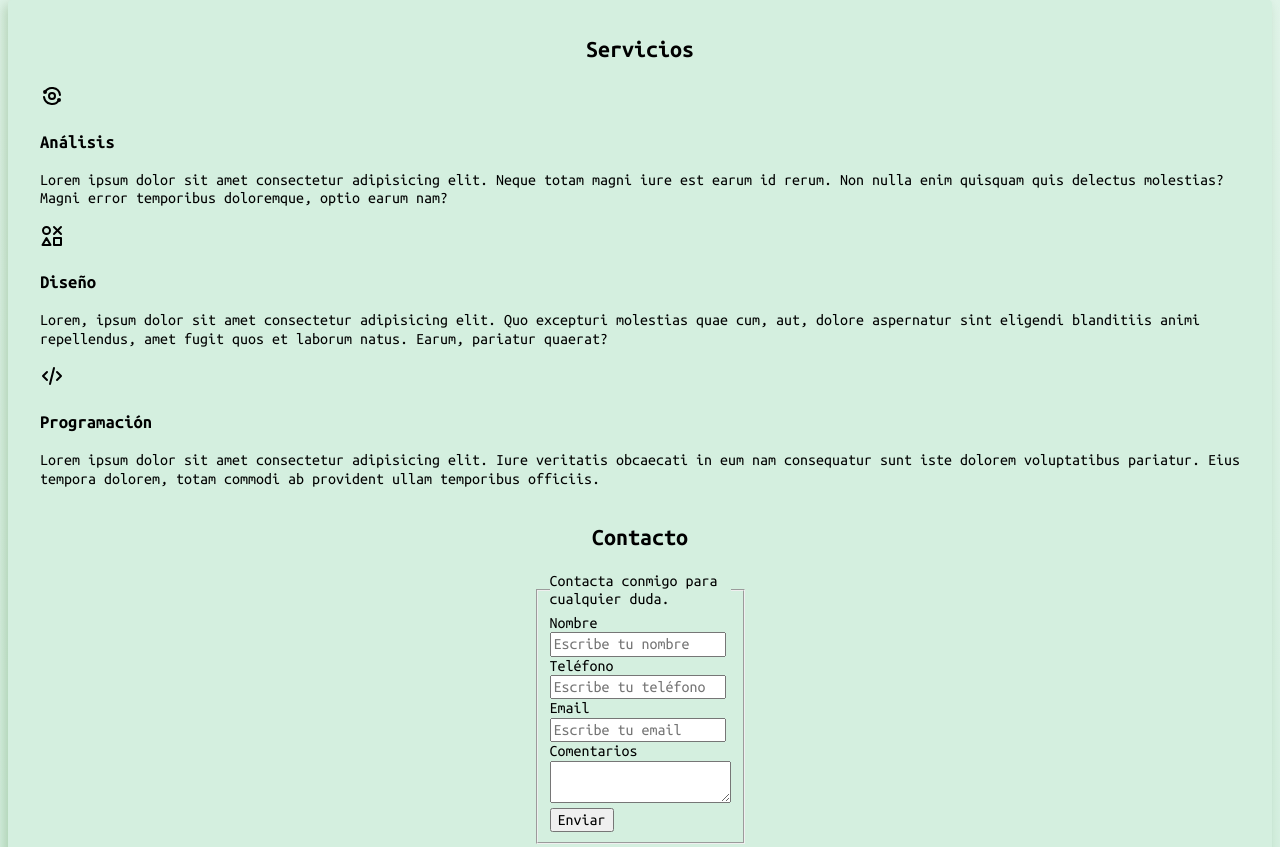
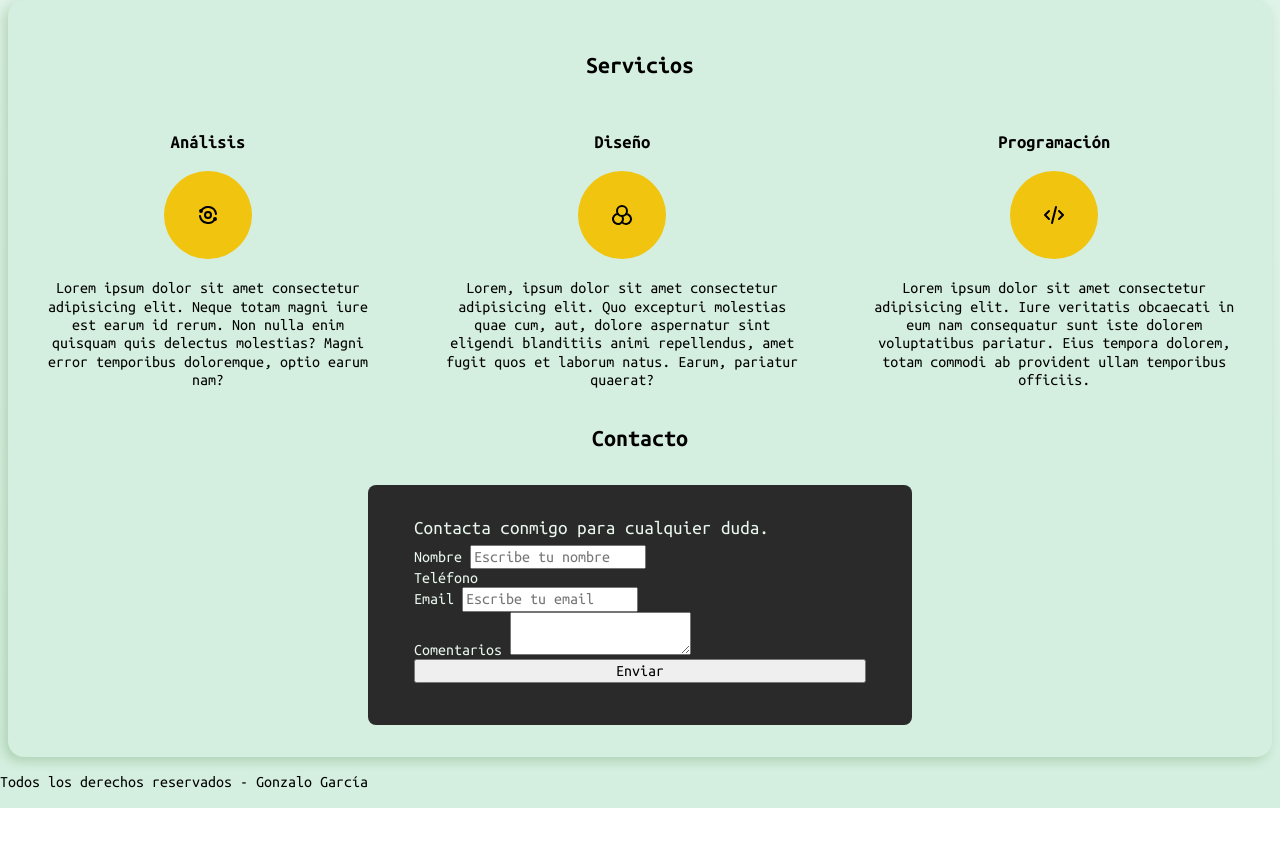
Before and after one commit to gnzlgarcia/curriculum, a plain HTML site: page index.html in a window 1280 px wide. Shown: the part 733-1580 px from the top of the page. After the commit the page ends 1541 px from the top, so only its background shows below. Drawn offline with Linux system fonts and the light colour scheme.

Commit message:
Hasta formulario

```diff
--- a/css/styles.css
+++ b/css/styles.css
@@ -15,8 +15,10 @@ html {
     font-size: medium;
 }
 
+/* CABECERA */
+
 body {
-    background-image:  linear-gradient(to top, var(--primary-ligth) 0%, var(--ligth) 100%);
+    background-image: linear-gradient(to top, var(--primary-ligth) 0%, var(--ligth) 100%);
 }
 
 header h1 {
@@ -57,19 +59,11 @@ a {
 .banner section {
     display: flex;
     flex-direction: column;
-    background-color: rgba(0, 50, 25, 0.5);
+    background-color: rgba(0, 50, 25, 0.65);
     align-items: center;
     justify-content: center;
     width: 100%;
     height: 100%;
-}
-
-.location {
-    display: flex;
-    align-items: center;
-    gap: 1.5;
-    margin-bottom: 1rem;
-
 }
 
 .banner a {
@@ -82,30 +76,61 @@ a {
     width: 90%;
 }
 
+.location {
+    display: flex;
+    align-items: center;
+    gap: 1.5;
+    margin-bottom: 1rem;
+
+}
+
+
+/* CONTENIDO MAIN */
+
 .container {
     background-color: var(--primary-ligth);
-    padding: 1rem 2rem;
-    margin: 1rem 1rem;
-    border-radius: 4px;
-    box-shadow: -4px 4px 12px 0px rgba(20,90,3,0.2);
+    padding: 2rem 2rem;
+    margin: 2rem 2rem;
+    border-radius: 16px;
+    box-shadow: -4px 4px 12px 0px rgba(20, 90, 3, 0.2);
 }
 
 .container h2 {
     text-align: center;
+    margin-bottom: 2rem;
+}
+
+.servicios {
+    display: flex;
+    flex-direction: column;
+    gap: 4rem;
+    text-align: center;
+}
+
+.iconos-servicios {
+    background-color: var(--secondary);
+    border-radius: 100%;
+    padding: 2rem;
 }
 
 @media (min-width: 1200px) {
     .container {
         width: 1200px;
         margin: auto;
+        padding: auto;
+    }
+
+    .servicios {
+        flex-direction: row;
     }
 }
+
+/* FORMULARIO DE CONTACTO */
 
 .contacto {
     margin: auto;
     display: flex;
     flex-direction: column;
-    width: min-content;
     align-items: center;
     justify-content: center;
 
@@ -118,16 +143,33 @@ a {
     justify-content: center;
 }
 
-.form {
-    border: unset;
+.formulario {
+    background-color: var(--dark);
+    border-radius: 8px;
+    width: 80%;
+    color: var(--ligth);
     display: flex;
     flex-direction: column;
-    gap: 1.5rem;
+    padding: 2rem;
     justify-content: center;
 }
 
-.form legend {
-    margin: 0px, 12px;
+fieldset {
+    border: none;
+    display: flex;
+    flex-direction: column;
+}
+
+fieldset label {
+    margin: 1.5rem 0rem 1rem 0rem;
+}
+
+.formulario legend {
+    font-size: 1.2rem;
+}
+
+.input-grid{
+
 }
 
 @media (min-width: 480px) {
@@ -139,9 +181,8 @@ a {
         width: auto;
     }
 
-    .container {
-        margin: auto;
-        padding: auto;
+    .formulario {
+        width: 40%;
     }
 
 }
--- a/index.html
+++ b/index.html
@@ -50,25 +50,25 @@
         <!-- Servicios -->
 
         <div class="container">
-            <section>
            <h2>Servicios</h2>
+            <section class="servicios">
                 <div>
-                    <img src="assets/analyze.svg" alt="Icono de análisis">
                     <h3>Análisis</h3>
+                    <img class="iconos-servicios" src="assets/analyze.svg" alt="Icono de análisis">
                     <p>Lorem ipsum dolor sit amet consectetur adipisicing elit. Neque totam magni iure est earum id rerum.
                         Non nulla enim quisquam quis delectus molestias? Magni error temporibus doloremque, optio earum nam?
                     </p>
                 </div>
                 <div>
-                    <img src="assets/icons.svg" alt="Varios iconos simbolizando">
                     <h3>Diseño</h3>
+                    <img class="iconos-servicios" src="assets/filters.svg" alt="Varios iconos simbolizando">
                     <p>Lorem, ipsum dolor sit amet consectetur adipisicing elit. Quo excepturi molestias quae cum, aut,
                         dolore aspernatur sint eligendi blanditiis animi repellendus, amet fugit quos et laborum natus.
                         Earum, pariatur quaerat?</p>
                 </div>
                 <div>
-                    <img src="assets/code.svg" alt="Icono que simboliza Programación">
                     <h3>Programación</h3>
+                    <img class="iconos-servicios" src="assets/code.svg" alt="Icono que simboliza Programación">
                     <p>Lorem ipsum dolor sit amet consectetur adipisicing elit. Iure veritatis obcaecati in eum nam
                         consequatur sunt iste dolorem voluptatibus pariatur. Eius tempora dolorem, totam commodi ab
                         provident ullam temporibus officiis.</p>
@@ -80,22 +80,30 @@
             <section class="contacto">
                 <h2>Contacto</h2>
 
-                <form class="form" action="">
+                <form class="formulario" action="">
                     <fieldset>
 
                         <legend>Contacta conmigo para cualquier duda.</legend>
 
+                        <div class="input-grid">
                             <label for="">Nombre</label>
                             <input type="text" placeholder="Escribe tu nombre">
+                        </div>
 
+                        <div class="input-grid">
                             <label for="">Teléfono</label>
-                        <input type="tel" placeholder="Escribe tu teléfono">
+                            <nput type="tel" placeholder="Escribe tu teléfono">
+                        </div>
 
+                        <div class="input-grid">
                             <label for="">Email</label>
                             <input type="email" placeholder="Escribe tu email">
+                        </div>
 
+                        <div class="input-grid">
                             <label for="">Comentarios</label>
                             <textarea name="comentarios" id=""></textarea>
+                        </div>
 
                         <input type="submit" value="Enviar">
 
```
Also changed, not shown: assets/filters.svg (added), assets/header-bg.jpg, assets/icons.svg (deleted). Lines whose indentation alone changed are shown as unchanged.
